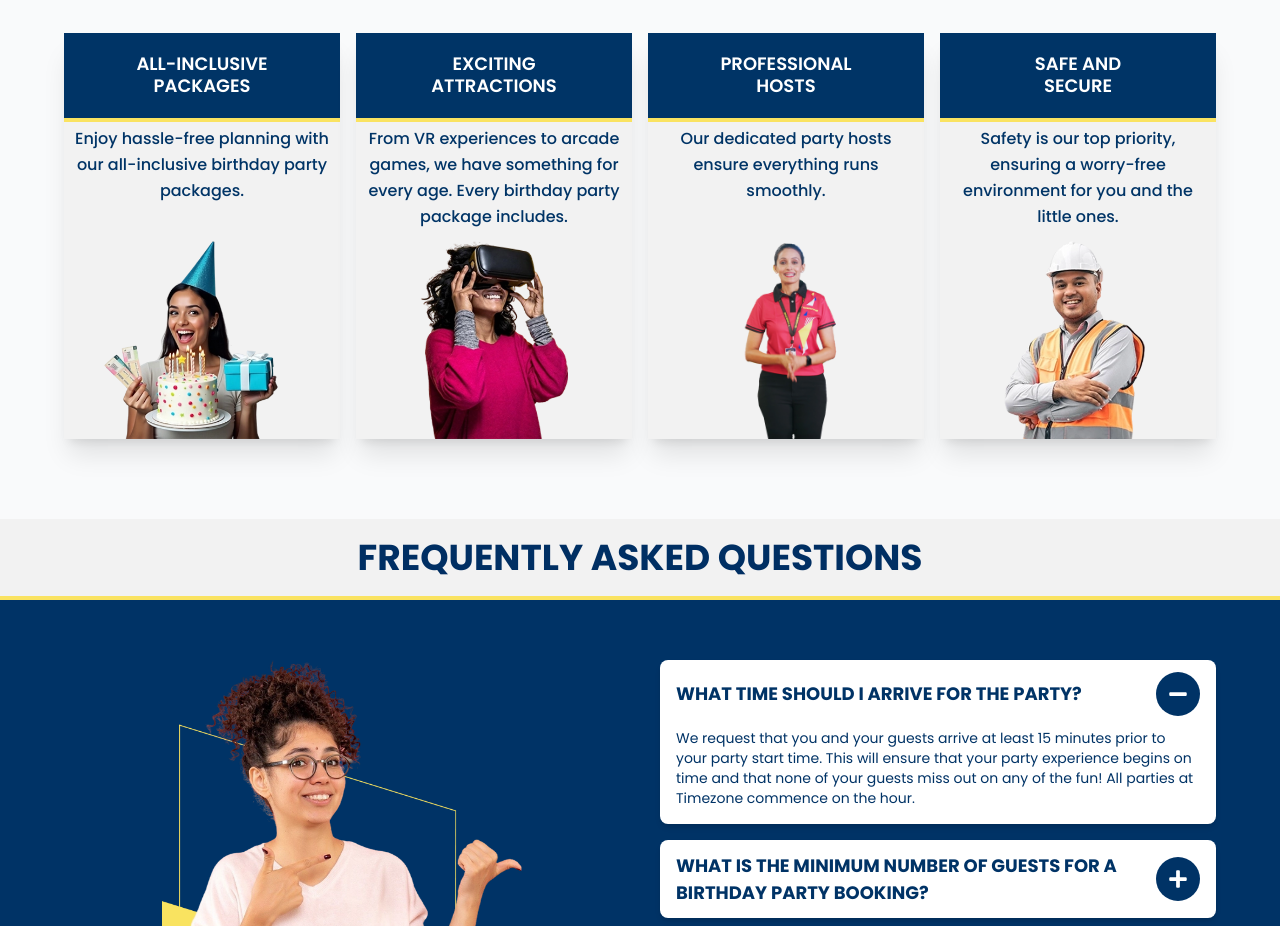
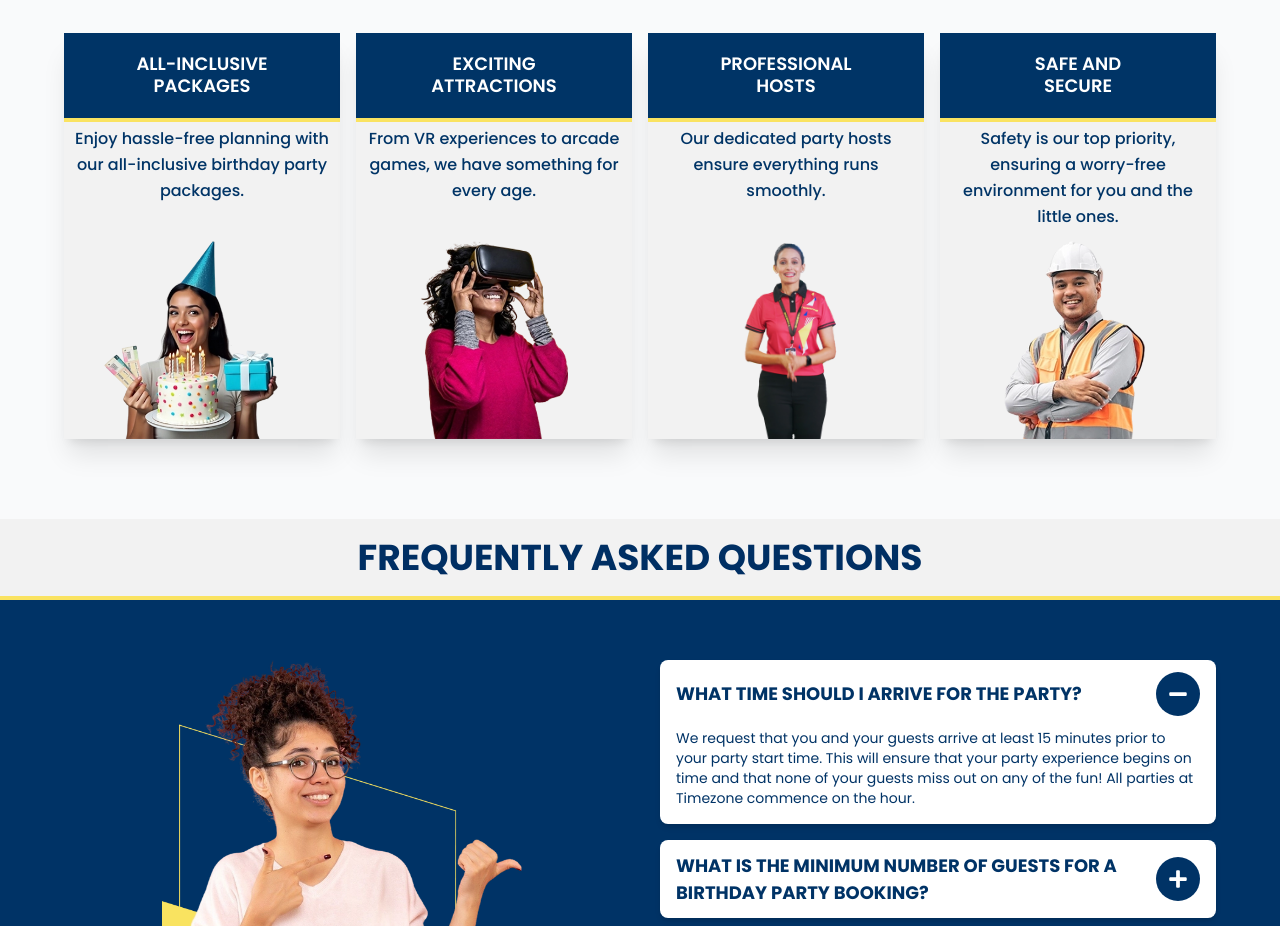
Before and after one commit to mizaannvoraa/TimeZone, a Next.js app: page / in a window 1280 px wide. Shown: the part 4780-5706 px from the top of the page. Built offline with nearby package versions, Linux system fonts and the light colour scheme.

Commit message:
Changes Fixed

```diff
--- a/components/ServiceFeatures.js
+++ b/components/ServiceFeatures.js
@@ -13,7 +13,7 @@ const ServiceFeatures = () => {
     {
       title: "EXCITING ATTRACTIONS",
       description:
-        "From VR experiences to arcade games, we have something for every age. Every birthday party package includes.",
+        "From VR experiences to arcade games, we have something for every age.",
       image: "/assets/wychbel3.webp",
       bgColor: "bg-[#003466]",
     },
```
